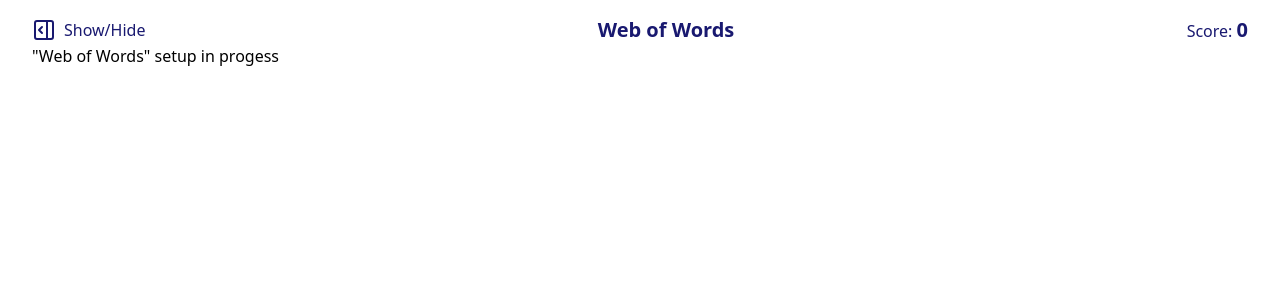
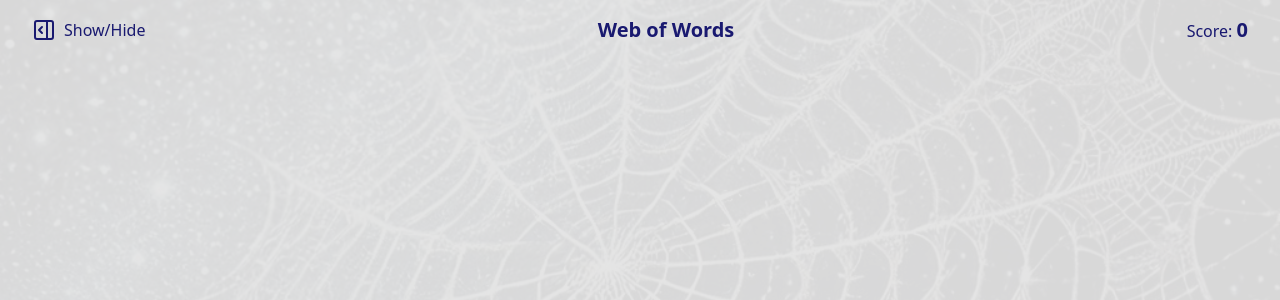
Before and after one commit to jcsmileyjr/web-of-words, a Next.js app: page / in a window 1280 px wide. Shown: the top 300 px of the page. Built offline with nearby package versions, Linux system fonts and the light colour scheme.

Commit message:
Style Main Page: Add a background image

```diff
--- a/src/app/page.tsx
+++ b/src/app/page.tsx
@@ -2,9 +2,13 @@ import Navbar from "./components/navbar/Navbar";
 
 export default function Home() {
   return (
-    <div className="flex flex-col px-8 py-4">
-      <Navbar />
-      "Web of Words" setup in progess
+    <div className="flex flex-col px-8 py-4 h-screen w-full ">
+      <div className="absolute inset-0 bg-spider-pattern bg-cover bg-center opacity-20 brightness-50 contrast-50"></div>
+      <main className="flex flex-col relative z-10">
+        <Navbar />
+
+      </main>
+
     </div>
   );
 }
```
